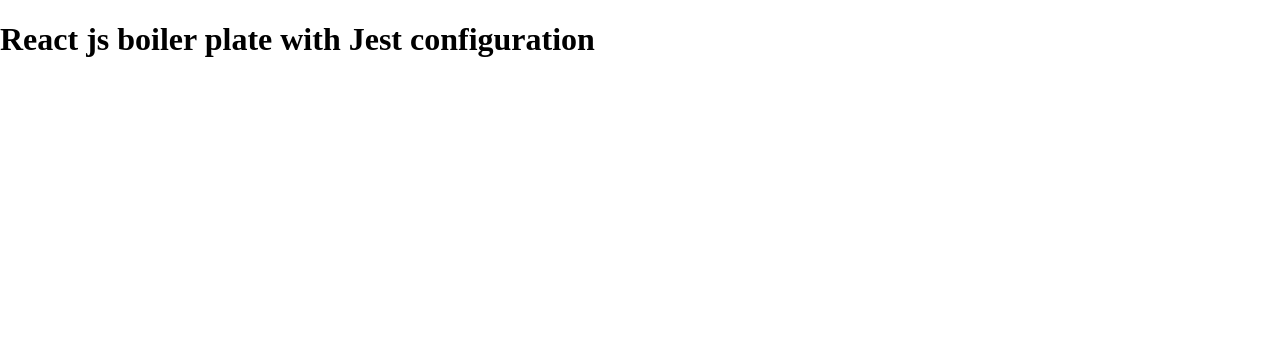
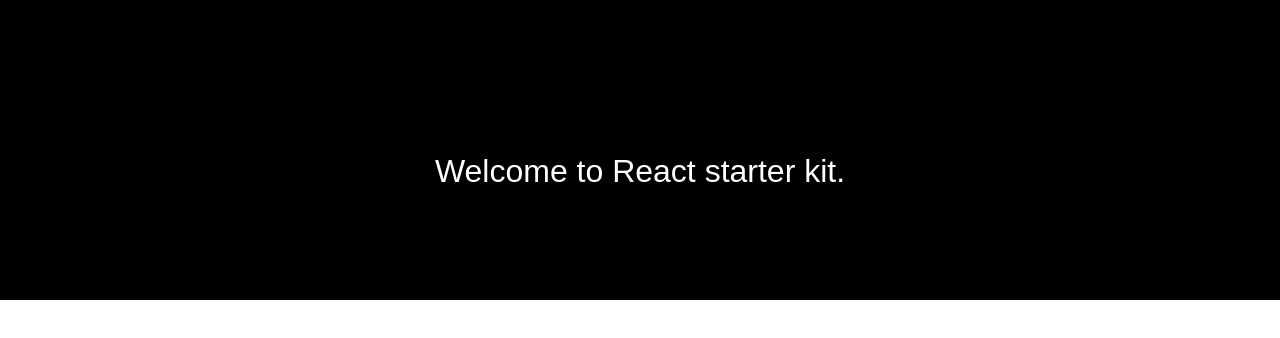
Before and after one commit to llauderesv/react-starter-kit, a React app: page / in a window 1280 px wide. Shown: the top 338 px of the page. Built offline with nearby package versions, Linux system fonts and the light colour scheme.

Commit message:
modify welcome message and add css styles

```diff
--- a/src/App.jsx
+++ b/src/App.jsx
@@ -5,7 +5,9 @@
 function App() {
   return (
     <div className="app">
-      <h1>React js boiler plate with Jest configuration</h1>
+      <div className="header">
+        <h1>Welcome to React starter kit.</h1>
+      </div>
     </div>
   );
 }
--- a/src/App.scss
+++ b/src/App.scss
@@ -1,4 +1,21 @@
 body {
+  font-family: Arial, Helvetica, sans-serif;
   margin: 0;
   padding: 0;
 }
+
+.header {
+  width: 100%;
+  position: absolute;
+  background-color: rgb(0, 0, 0);
+  height: 300px;
+
+  h1 {
+    text-align: center;
+    color: #fff;
+    font-weight: 500;
+    position: relative;
+    top: 50%;
+    transform: translateY(-50%);
+  }
+}
```
